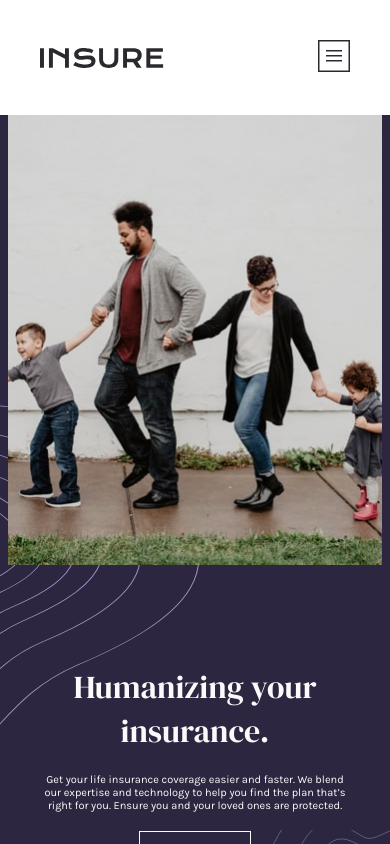
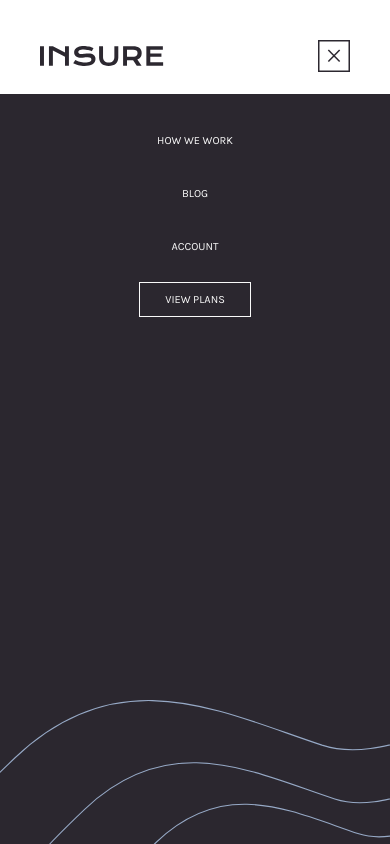
Before and after one commit to wfarre/insure-landing-page-master, a website: page index.html in a window 390 px wide. Both pictures are taken after a click on the element 334 px from the left and 57 px from the top of the page. Shown: the top 844 px of the page. Drawn offline with Linux system fonts and the light colour scheme.

Commit message:
comment the code, improve responsiveness

```diff
--- a/index.html
+++ b/index.html
@@ -37,8 +37,8 @@
     <div class="logo">
       <img src="./images/logo.svg" alt="insure logo">
     </div>
+
     <ul id="navbar" class="navbar">
-
       <li class="navbar__item"><a class="link" href="#">How we work</a> </li>
       <li class="navbar__item"><a class="link" href="#">Blog</a> </li>
       <li class="navbar__item"><a class="link" href="#">Account</a> </li>
@@ -46,55 +46,68 @@
       <div class="decoration decoration--nav">
         <img src="./images/bg-pattern-mobile-nav.svg" alt="">
       </div>
-    </ul>
+    </ul> <!-- #navbar -->
+
     <div id="menu-btn" class="btn--menu">
-      <img src="./images/icon-hamburger.svg" alt="open navigation">
-    </div>
-  </nav>
+      <img class="open-menu-btn" src="./images/icon-hamburger.svg" alt="open navigation">
+      <img class="close-menu-btn" src="./images/icon-close.svg" alt="close navigation">
+    </div><!-- #menu-btn -->
+
+  </nav> <!-- .nav -->
 
   <header class="hero">
+
     <div class="decoration decoration--left">
       <picture class="image">
+        <source media="(max-width:505px )" srcset="./images/bg-pattern-intro-left-mobile.svg">
         <img src="./images/bg-pattern-intro-left-desktop.svg" alt="">
-        <source media="(max-width:600px )" srcset="./images/bg-pattern-intro-left-mobile.svg">
       </picture>
-    </div>
+    </div><!-- .decoration -->
+
     <div class="decoration decoration--right">
       <picture class="image">
+        <source media="(max-width:505px)" srcset="./images/bg-pattern-intro-right-mobile.svg">
         <img src="./images/bg-pattern-intro-right-desktop.svg" alt="">
-        <source media="(max-width:600px )" srcset="./images/bg-pattern-intro-right-mobile.svg">
       </picture>
-    </div>
+    </div><!-- .decoration -->
+
+
     <div class="hero__image">
       <picture>
         <source media="(max-width:900px)" srcset="./images/image-intro-mobile.jpg">
         <img src="./images/image-intro-desktop.jpg" alt="">
       </picture>
-    </div>
+    </div><!-- .heor__image -->
+
     <div class="hero__info">
+
       <header class="hero__info__header">
         <h1 class="hero__info__header__title"> Humanizing your insurance.
         </h1>
-      </header>
+      </header><!-- .hero__info__header -->
+
       <div class="hero__info__main">
         <p class="hero__info__main__text">
           Get your life insurance coverage easier and faster. We blend our expertise
           and technology to help you find the plan that’s right for you. Ensure you
           and your loved ones are protected.
         </p>
-      </div>
+      </div><!-- .hero__info__main -->
+
       <footer class="hero__info__footer">
         <a href="#" class="btn btn--cta"> View plans</a>
       </footer>
     </div>
 
-  </header>
+  </header> <!-- .hero -->
 
   <main>
     <section class="section section--us">
+
       <header class="section__header">
         <h2 class="section__header__title">We’re different</h2>
       </header>
+
       <div class="section__main">
         <div class="container">
           <div class="card">
@@ -112,7 +125,7 @@
                 stuck filling in tedious forms.
               </p>
             </div>
-          </div>
+          </div><!-- .card -->
 
           <div class="card">
             <div class="card__icon">
@@ -129,7 +142,7 @@
                 but we still offer the best coverage possible.
               </p>
             </div>
-          </div>
+          </div> <!-- .card -->
 
           <div class="card">
             <div class="card__icon">
@@ -146,53 +159,57 @@
                 sure you’re covered when you need it.
               </p>
             </div>
-          </div>
-        </div>
-      </div>
+          </div><!-- .card -->
 
-    </section>
+        </div><!-- .container -->
+      </div> <!-- .section__main -->
+
+    </section> <!-- .section--us -->
 
     <section class="section section--more">
 
+      <div class="container">
 
-      <div class="container">
         <div class="decoration decoration--right">
           <picture class="image">
+            <source media="(max-width: 600px)" srcset="./images/bg-pattern-how-we-work-mobile.svg">
             <img src="./images/bg-pattern-how-we-work-desktop.svg" alt="">
-            <source media="(max-width: 600px)" srcset="./images/bg-pattern-how-we-work-mobile.svg">
           </picture>
-
-        </div>
+        </div><!-- .decoration -->
 
 
         <header class="section__header">
           <h2 class="section__header__title">
             Find out more about how we work
           </h2>
-        </header>
+        </header><!-- .section__header -->
 
         <footer class="section__footer">
           <a href="#" class="btn btn--cta">How we work</a>
         </footer>
-    </section>
-    </div>
+      </div> <!-- .container -->
+
+    </section> <!-- .section--more -->
 
   </main>
 
   <footer class="footer">
+
     <div class="decoration decoration--left">
       <picture class="image">
+        <source media="(max-width: 600px)" srcset="./images/bg-pattern-footer-mobile.svg">
         <img src="./images/bg-pattern-footer-desktop.svg" alt="">
-        <source media="(max-width: 600px)" srcset="./images/bg-pattern-footer-mobile.svg">
       </picture>
-    </div>
+    </div><!-- .decoration -->
 
     <header class="footer__header">
 
       <div class="container">
+
         <div class="logo">
           <img src="./images/logo.svg" alt="insure logo">
         </div>
+
         <div class="footer__sns">
           <ul class="container container--sns">
             <li class="sns__item">
@@ -215,20 +232,23 @@
                 <img src="./images/icon-instagram.svg" alt="instagram">
               </a>
             </li>
+          </ul><!-- .container--sns -->
+        </div><!-- .footer-sns -->
 
-          </ul>
-        </div>
-      </header>
+      </div><!-- contianer -->
+
+    </header><!-- .footer__header -->
 
     <div class="footer__main">
 
       <div class="container">
+
         <div class="container">
           <div class="container__header">
             <h2 class="container__header__title"> Our company
             </h2>
+          </div>
 
-            </div>
           <ul class="container__links">
             <li class="container__links__item">
               <a class="container__links__item__link" href="#">
@@ -253,16 +273,15 @@
 
               </a>
             </li>
+          </ul>
+        </div><!-- .container -->
 
-            </ul>
-          </div>
         <div class="container">
           <div class="container__header">
             <h2 class="container__header__title"> Help me
             </h2>
+          </div>
 
-
-            </div>
           <ul class="container__links">
             <li class="container__links__item">
               <a class="container__links__item__link" href="#">
@@ -272,13 +291,11 @@
             <li class="container__links__item">
               <a class="container__links__item__link" href="#">
                 Terms of use
-
               </a>
             </li>
             <li class="container__links__item">
               <a class="container__links__item__link" href="#">
                 Privacy policy
-
               </a>
             </li>
             <li class="container__links__item">
@@ -286,17 +303,15 @@
                 Cookies
               </a>
             </li>
-
           </ul>
-          </div>
+        </div><!-- .container -->
 
 
         <div class="container">
           <div class="container__header">
             <h2 class="container__header__title">Contact</h2>
+          </div>
 
-
-            </div>
           <ul class="container__links">
             <li class="container__links__item">
               <a class="container__links__item__link" href="#">
@@ -315,17 +330,14 @@
                 Live chat
               </a>
             </li>
-
-
           </ul>
-          </div>
+        </div><!-- .container -->
 
         <div class="container">
           <div class="container__header">
             <h2 class="container__header__title">Others</h2>
+          </div>
 
-
-            </div>
           <ul class="container__links">
             <li class="container__links__item">
               <a class="container__links__item__link" href="#">
@@ -334,30 +346,19 @@
             </li>
             <li class="container__links__item">
               <a class="container__links__item__link" href="#">
-
                 Press
               </a>
             </li>
             <li class="container__links__item">
               <a class="container__links__item__link" href="#">
-
                 Licenses</a>
             </li>
+          </ul>
+        </div><!-- .container -->
 
+      </div> <!-- .container -->
 
-            </ul>
-          </div>
-
-        </div>
-
-
-
-
-
-      </div>
-
-
-    </div>
+    </div><!-- .footer__main -->
   </footer>
 
 
--- a/index.js
+++ b/index.js
@@ -2,5 +2,6 @@ const menuBtn = document.getElementById("menu-btn");
 const navbar = document.getElementById("navbar");
 
 menuBtn.addEventListener("click", () => {
-    navbar.classList.toggle(".active")
+    navbar.classList.toggle("active")
+    menuBtn.classList.toggle("active")
 })
--- a/sass/components/_buttons.scss
+++ b/sass/components/_buttons.scss
@@ -14,6 +14,9 @@
 
 
 .btn--view{
-    color: $text-tertiary;
-    border-color: $text-tertiary;
+    @include small-tablet-only{
+        color: $text-tertiary;
+        border-color: $text-tertiary;
+    }
+
 }
--- a/sass/components/_decorations.scss
+++ b/sass/components/_decorations.scss
@@ -7,10 +7,21 @@
         left: 0;
         top: 26.875rem;
         width: 12.5rem;
+        @include tablet-only{
+            height: 50%;
+            bottom: 0;
+            transform: translateY(50%);
+        }
+
+
+
         @include mobile-only(){
             height: 320px;
-            top: 450px;
-            transform: translateY(-50%);
+            height: 85vw;
+            // top: 450px;
+            // top:0;
+            top: 120vw;
+            transform: translateY(0);
         }
 
     }
@@ -18,18 +29,42 @@
         right: 0;
         top: 0;
         width: 26rem;
+        @include tablet-only{
+            height: 50%;
+            // width: 13rem;
+            // bottom: 0;
+            // transform: translateY(50%);
+        }
         @include mobile-only(){
             width: 137px;
             height: 330px;
             top: 100%;
-            transform: translateY(-35%);
+            transform: translateY(-50%);
             // bottom: 0;
         }
     }
     &--nav{
-        top: auto;
-        bottom: 0;
-        height: fit-content;
+        display: none;
+
+        @include small-tablet-only{
+            display: inline;
+            top: auto;
+            bottom: 0;
+            // width: 100vw;
+            width: 100vw;
+            height: 61.1vw;
+            // height: fit-content;
+
+            img,source{
+                position: absolute;
+                height: 100%;
+                width: 100%;
+                top: 0;
+                // left: 0;
+                right: 0;
+                }
+        }
+
     }
 
     .image{
@@ -41,7 +76,7 @@
         right: 0;
 
         img,source{
-            position: absolute;
+        position: absolute;
         height: 100%;
         width: 100%;
         top: 0;
--- a/sass/layout/_footer.scss
+++ b/sass/layout/_footer.scss
@@ -1,8 +1,6 @@
 .footer{
     position: relative;
     margin-top: 150px;
-
-
     background-color: $text-tertiary;
     padding: 70px 10.375rem;
     text-transform: uppercase;
@@ -18,7 +16,12 @@
         top: 0;
         height: 12.5rem;
         width: 33.125rem;
-        display: none;
+
+        @include mobile-only{
+            display: none;
+
+
+        }
     }
 
     .logo{
--- a/sass/layout/_header.scss
+++ b/sass/layout/_header.scss
@@ -29,7 +29,6 @@
         width: 540px;
         width: 48.7%;
         // height: 650px;
-        object-fit:contain;
         // top: 166px;
         // right: 0;
         @include tablet-only(){
@@ -38,8 +37,11 @@
         }
 
         @include mobile-only(){
-            min-height: 450px;
-            height: auto;
+            width: 100%;
+            // height: auto;
+            // min-height: 450px;
+            height: 120vw;
+
         }
         img{
         position: absolute;
--- a/sass/layout/_navbar.scss
+++ b/sass/layout/_navbar.scss
@@ -31,11 +31,12 @@
         @include small-tablet-only(){
             display: none;
             position:absolute;
-            width: 100%;
+            width: 100vw;
             background-color: $text-secondary;
             height: 100vh;
+            // height: 36.1rem;
             left: 0;
-            top: 5rem;
+            top: 5.2rem;
             z-index: 1;
             // display: flex;
             flex-direction: column;
@@ -58,7 +59,7 @@
                 text-decoration: none;
                 color: $text-primary;
                 text-transform: uppercase;
-                @include small-desktop-only(){
+                @include small-tablet-only(){
                     color: $text-tertiary
                 }
                 &:hover{
@@ -75,6 +76,10 @@
             display: block;
         }
 
+        .close-menu-btn{
+            display: none;
+        }
+
         &:hover{
             cursor: pointer;
             &:after{
@@ -88,5 +93,14 @@
                 opacity: 0.1;
             }
         }
+
+        &.active{
+            .close-menu-btn{
+                display: block;
+            }
+            .open-menu-btn{
+                display: none;
+            }
+        }
     }
 }
--- a/sass/layout/_sections.scss
+++ b/sass/layout/_sections.scss
@@ -70,9 +70,16 @@
             right: 0;
             // height: 26.875rem;
             height: 100%;
+
+            @include tablet-only{
+                width: 50%;
+            }
             @include mobile-only(){
                 transform: none;
                 top: 0;
+                width: 137PX;
+                // width: 100%;
+                // width: auto;
             }
         }
 
--- a/sass/main.scss
+++ b/sass/main.scss
@@ -1,9 +1,10 @@
 
 @import "./base/fonts";
 @import "./utils/breakpoints";
+@import "./components/buttons";
 @import "./components/decorations";
 @import "./layout/navbar";
-@import "./components/buttons";
+
 @import "./layout/header";
 @import "./layout/sections";
 @import "./components/card";
```
Also changed, not shown: styles.css, 1 other file. Lines whose indentation alone changed are shown as unchanged.
